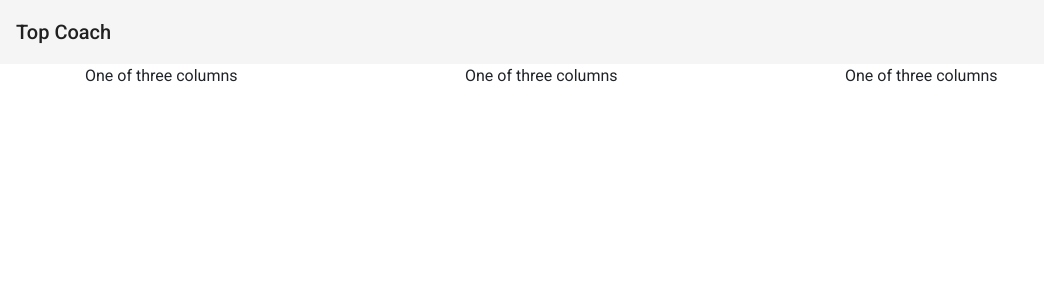
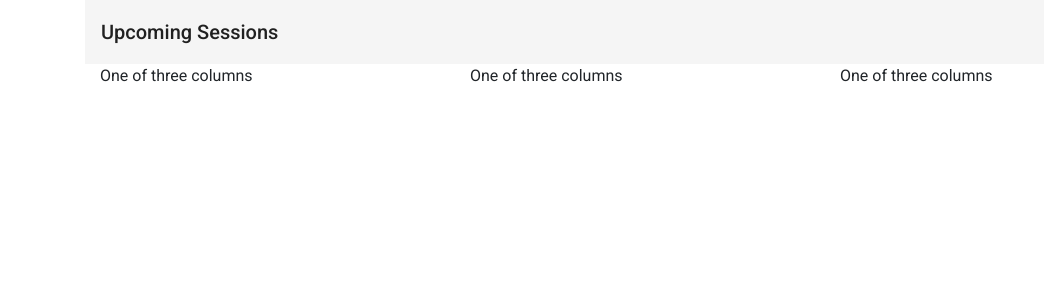
Before and after one commit to MiggelMike/top-coach, an Angular app: page /AnstehendeSessions in a window 1280 px wide. Shown: the top 300 px of the page, without its empty margins (0-1044 px from the left). Built offline with nearby package versions, Linux system fonts and the light colour scheme.

Commit message:
Routing eingebaut

```diff
--- /dev/null
+++ b/src/app/anstehende-sessions/anstehende-sessions.component.html
@@ -0,0 +1,17 @@
+<mat-toolbar>
+    <span>Upcoming Sessions</span>
+</mat-toolbar>
+
+<div class="container">
+    <div class="row">
+        <div class="col-sm">
+            One of three columns
+        </div>
+        <div class="col-sm">
+            One of three columns
+        </div>
+        <div class="col-sm">
+            One of three columns
+        </div>
+    </div>
+</div>
--- /dev/null
+++ b/src/app/anstehende-sessions/anstehende-sessions.component.ts
@@ -0,0 +1,15 @@
+import { Component, OnInit } from '@angular/core';
+
+@Component({
+  selector: 'app-anstehende-sessions',
+  templateUrl: './anstehende-sessions.component.html',
+  styleUrls: ['./anstehende-sessions.component.scss']
+})
+export class AnstehendeSessionsComponent implements OnInit {
+
+  constructor() { }
+
+  ngOnInit() {
+  }
+
+}
--- a/src/app/app.component.html
+++ b/src/app/app.component.html
@@ -1,17 +1,3 @@
-<mat-toolbar>
-  <span>Top Coach</span>
-</mat-toolbar>
-
 <div class="container">
-  <div class="row">
-    <div class="col-sm">
-      One of three columns
-    </div>
-    <div class="col-sm">
-      One of three columns
-    </div>
-    <div class="col-sm">
-      One of three columns
-    </div>
-  </div>
+    <router-outlet></router-outlet>
 </div>
--- a/src/styles.scss
+++ b/src/styles.scss
@@ -4,3 +4,6 @@
 
 html, body { height: 100%; }
 body { margin: 0; font-family: Roboto, "Helvetica Neue", sans-serif; }
+
+html, body { height: 100%; }
+body { margin: 0; font-family: Roboto, "Helvetica Neue", sans-serif; }
```
Also changed, not shown: src/app/app-routing.module.ts (added, +15 -0 lines), src/app/app.module.ts (+6 -2 lines), src/app/anstehende-sessions/anstehende-sessions.component.scss (added), 2 other files (tests, documents, lock files or other folders).
